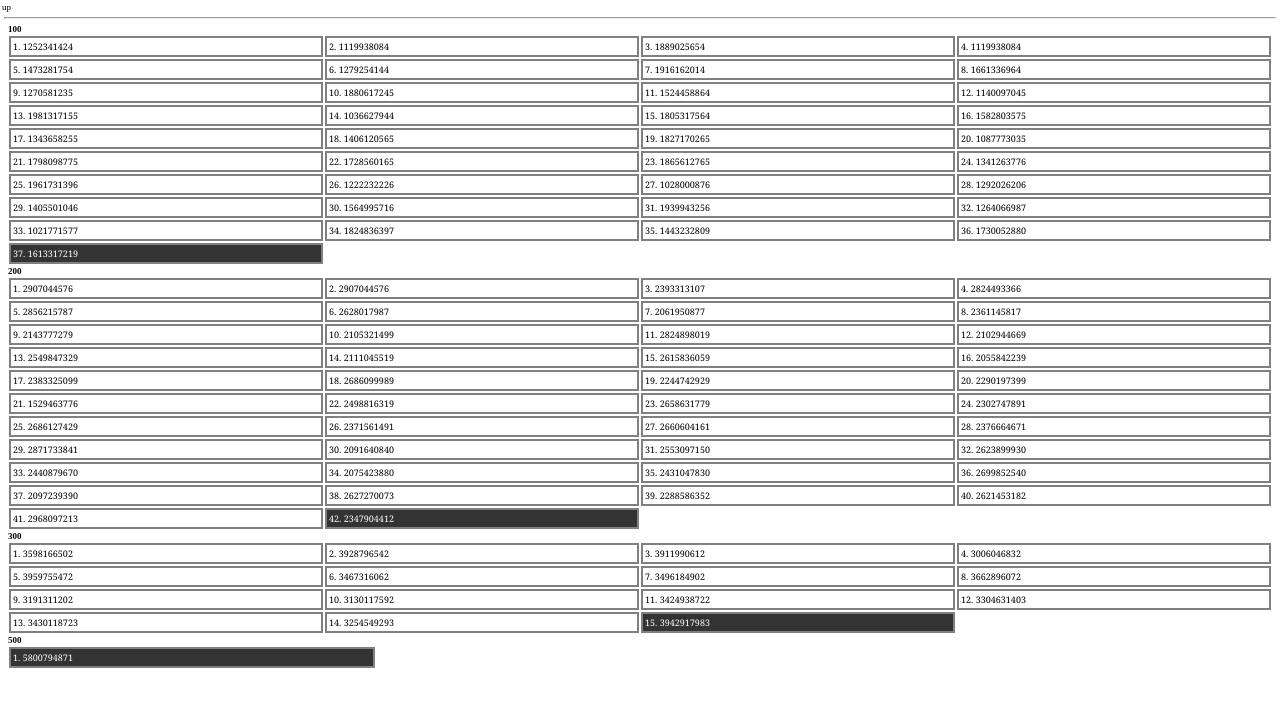
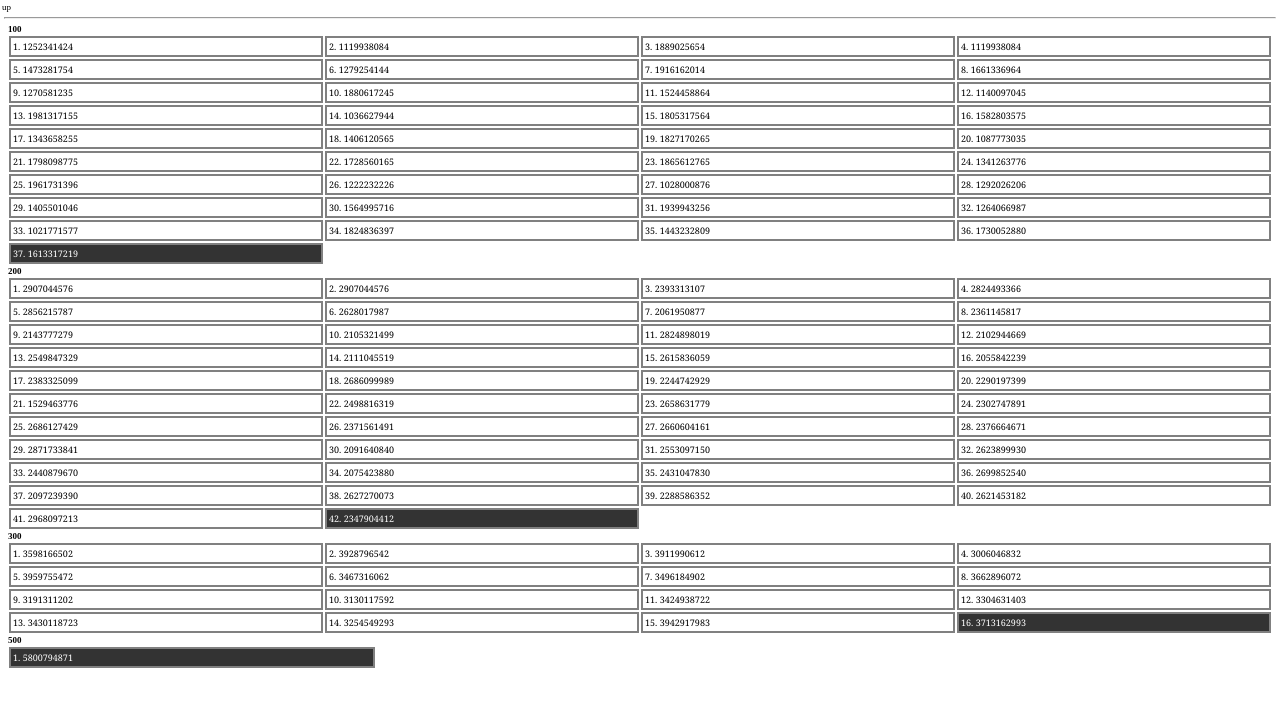
Before and after one commit to Duncle251/Uncle-098, a plain HTML site: page كروت/index.html in a window 1280 px wide. Drawn offline with Linux system fonts and the light colour scheme; a script that the page names is missing.

Commit message:
Update index.html

```diff
--- a/كروت/index.html
+++ b/كروت/index.html
@@ -63,6 +63,7 @@ up<!DOCTYPE html>
       <p>3496184902</p> <p>3662896072</p> <p>3191311202</p>
       <p>3130117592</p> <p>3424938722</p> <p>3304631403</p>
       <p>3430118723</p> <p>3254549293</p> <p>3942917983</p>
+      <p>3713162993</p>
 
     </div>
     <h6>500</h6>
```
